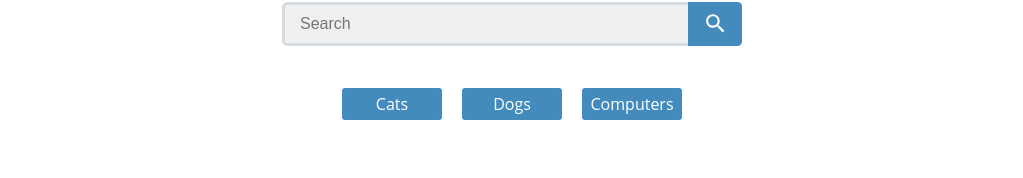
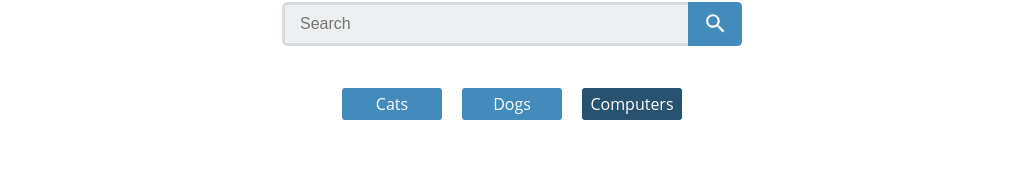
Before and after one commit to anmedev/td-unit7-project, a React (Vite) app in the folder react-gallery-app/: page /computers in a window 1280 px wide. Shown: the part 1438-1616 px from the top of the page, without its empty margins (128-1151 px from the left). Built offline with nearby package versions, Linux system fonts and the light colour scheme.

Commit message:
add NavLink components

```diff
--- a/react-gallery-app/src/components/Nav.jsx
+++ b/react-gallery-app/src/components/Nav.jsx
@@ -1,10 +1,12 @@
+import { NavLink } from "react-router-dom";
+
 const Nav = () => {
     return (
         <nav className="main-nav">
             <ul>
-            <li><a href='#'>Cats</a></li>
-            <li><a href='#'>Dogs</a></li>
-            <li><a href='#'>Computers</a></li>
+            <li><NavLink to="cats">Cats</NavLink></li>
+            <li><NavLink to="dogs">Dogs</NavLink></li>
+            <li><NavLink to="computers">Computers</NavLink></li>
             </ul>
       </nav>
     )
```
